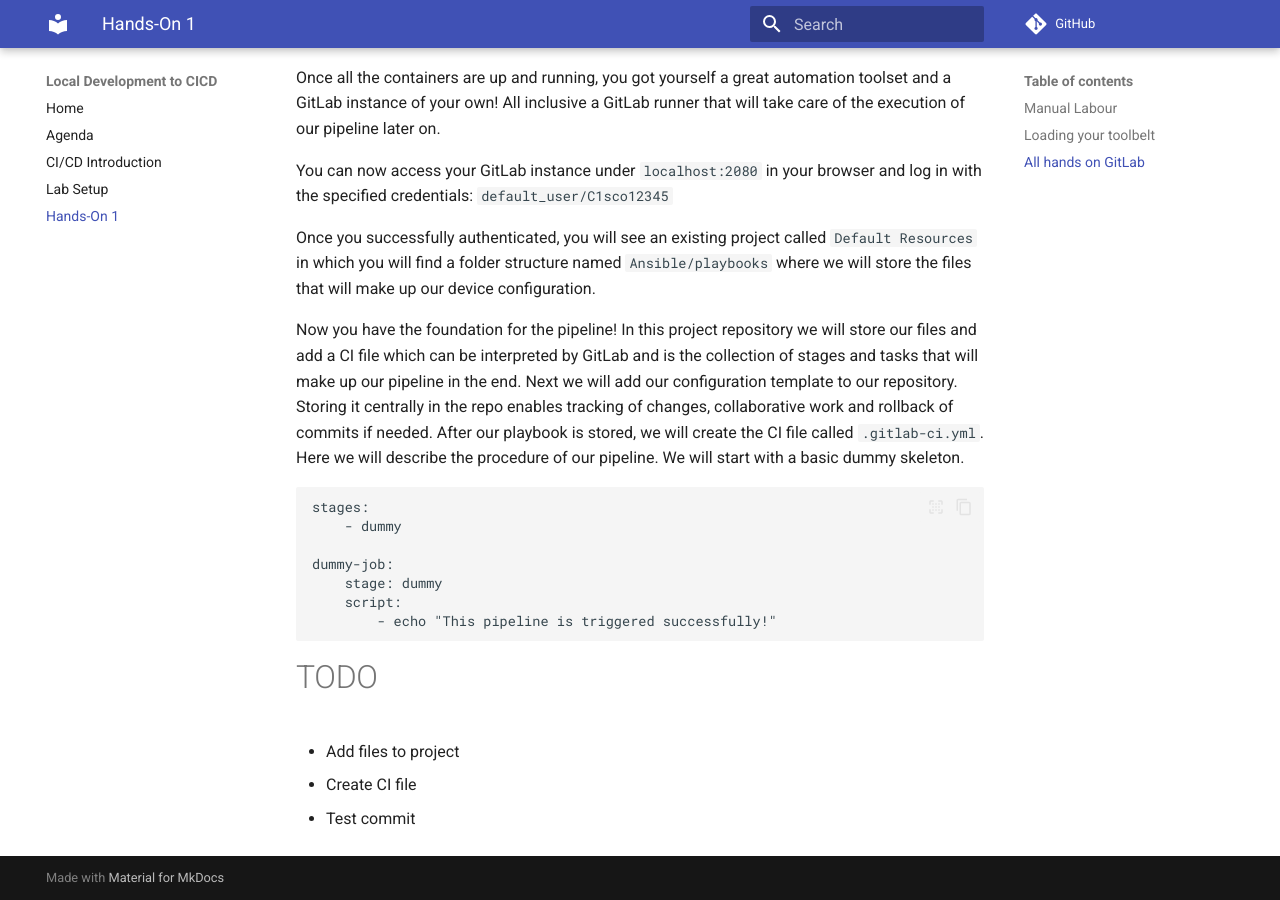
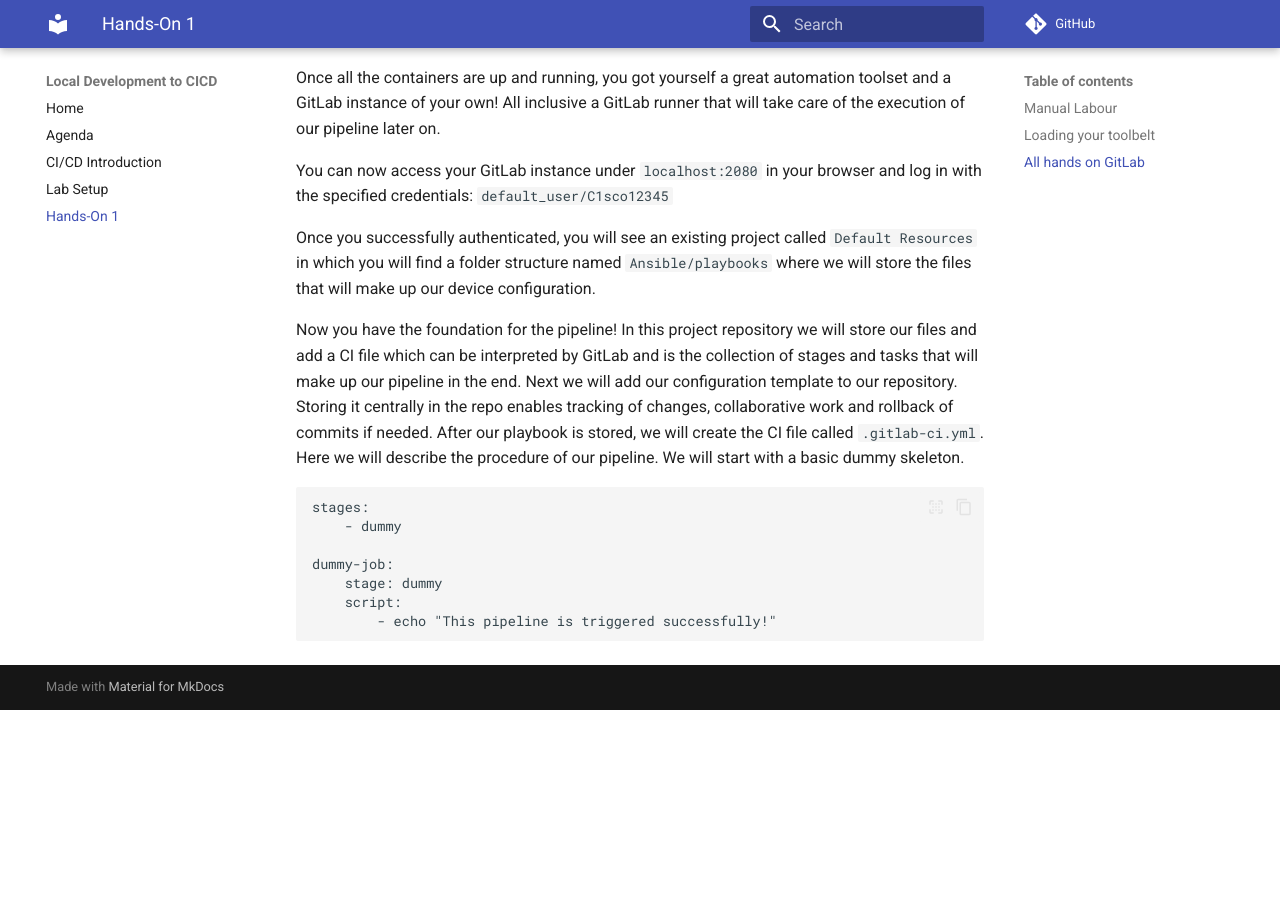
Before and after one commit to moore-automation/local_dev_to_cicd, an MkDocs documentation site: the page built from docs/hands_on_01.md, in a window 1280 px wide and 900 px high, scrolled down 2690 px. Built offline with MkDocs 1.6.1 and Material for MkDocs 9.7.7, drawn with Linux system fonts in a browser that asks for light colours; comment, search, counter and statistics services are not loaded; after the commit the page ends 3400 px from its top, so only the background shows below that.

Commit message:
hands-on edits

````diff
--- a/docs/hands_on_01.md
+++ b/docs/hands_on_01.md
@@ -144,8 +144,3 @@
     script:
         - echo "This pipeline is triggered successfully!"
 ```
-
-#TODO
--	Add files to project
--	Create CI file
--	Test commit
````
